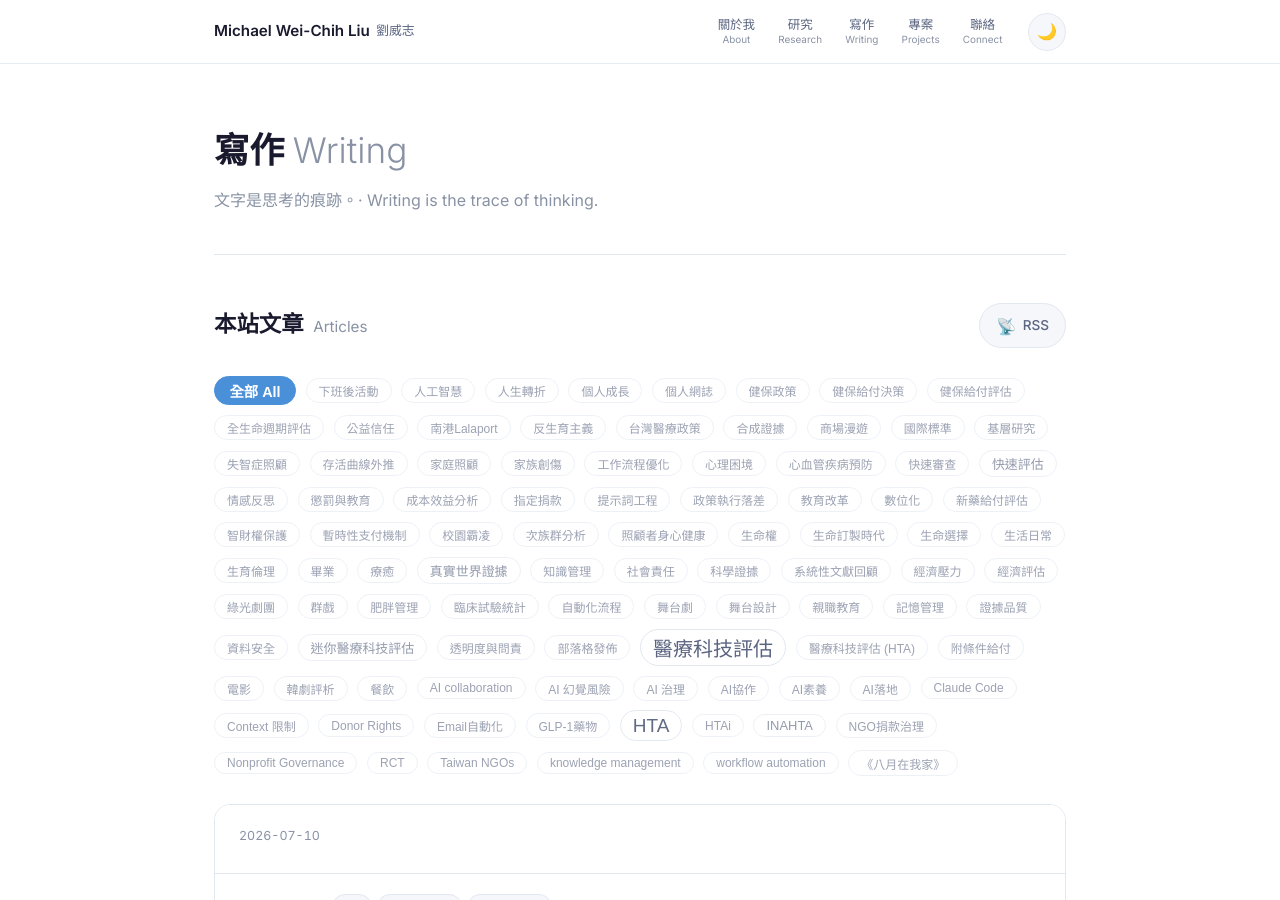
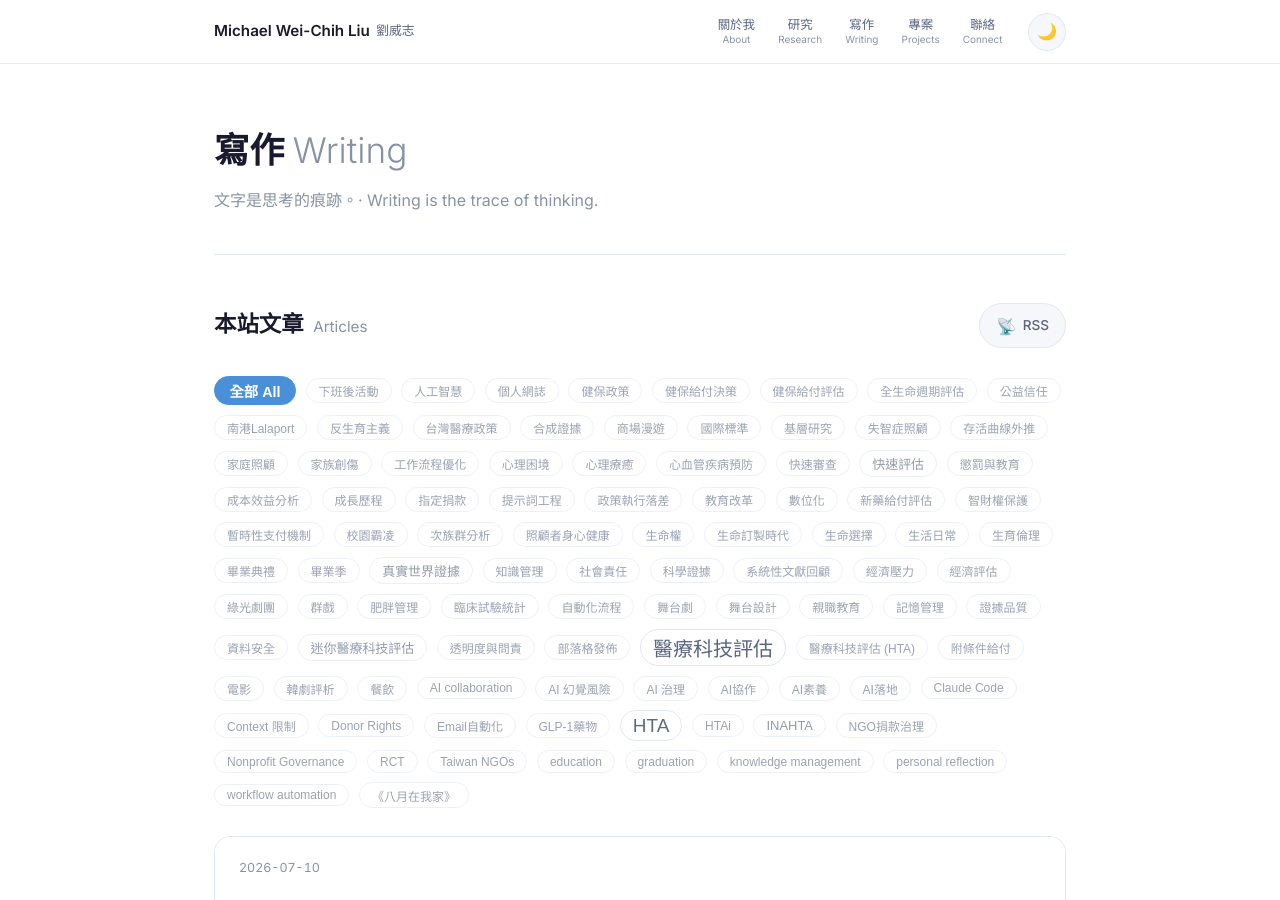
Before and after one commit to liuweichihtw-0624/liuweichihtw-0624.github.io, a Jekyll site: the page built from writing.html, in a window 1280 px wide and 900 px high. Built offline with Jekyll 4.4.1, drawn with Linux system fonts in a browser that asks for light colours.

Commit message:
retag: update tags for 2026-06-03-graduation-season-bittersweet-feelings.md

```diff
--- a/_posts/2026-06-03-graduation-season-bittersweet-feelings.md
+++ b/_posts/2026-06-03-graduation-season-bittersweet-feelings.md
@@ -2,7 +2,7 @@
 layout: post
 title: "這是畢業的季節，也是令人感傷的季節 · Graduation Season: A Bittersweet Time"
 date: 2026-06-03 15:10:43 +0800
-tags: ["畢業", "情感反思", "人生轉折", "療癒", "個人成長"]
+tags: ["畢業季", "畢業典禮", "成長歷程", "心理療癒", "graduation", "education", "personal reflection"]
 publish: true
 syndicate: []
 excerpt: "畢業本應是喜悅的時刻，卻讓我感到沮喪。每一場畢業典禮都喚起那些艱辛與傷感的回憶。"
```
